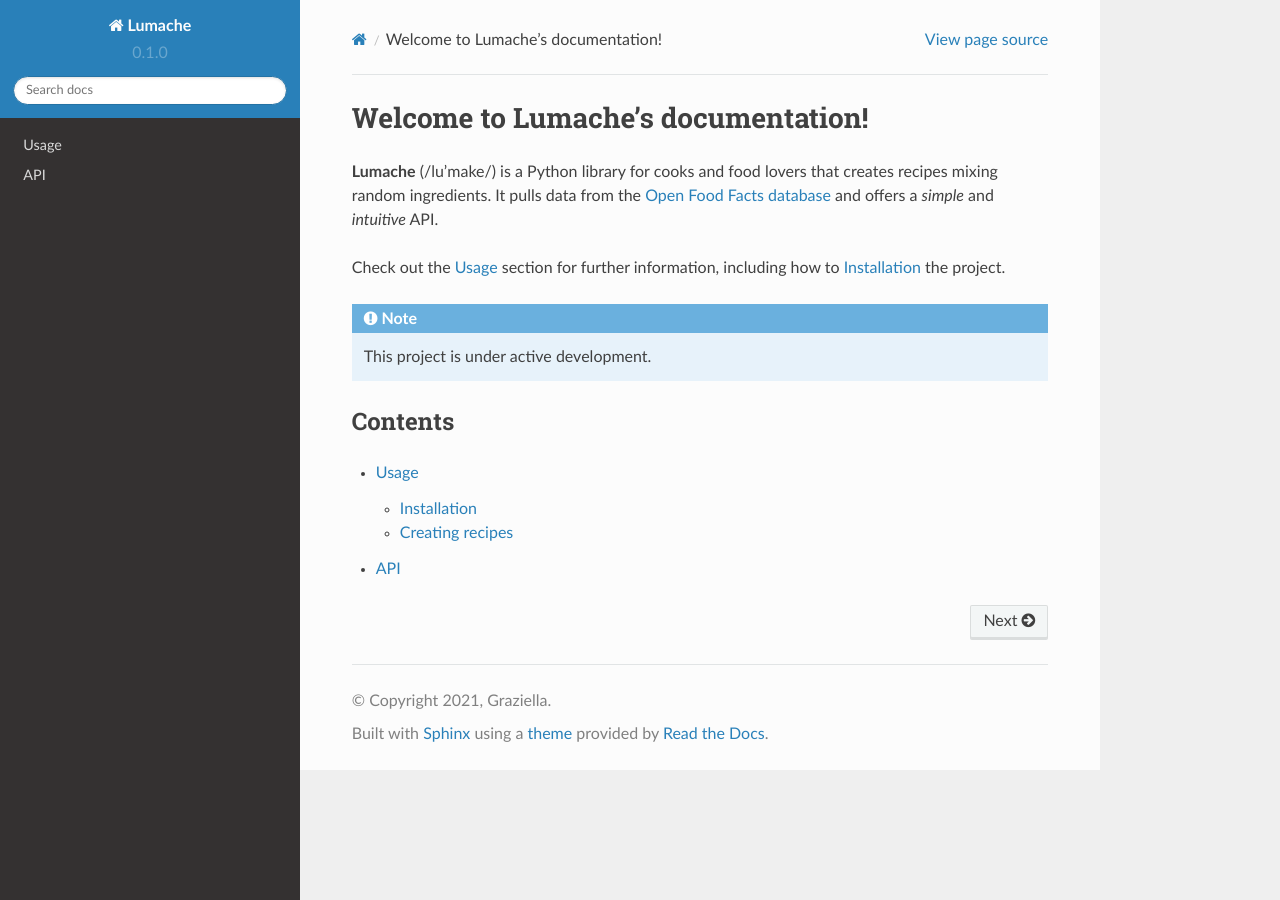
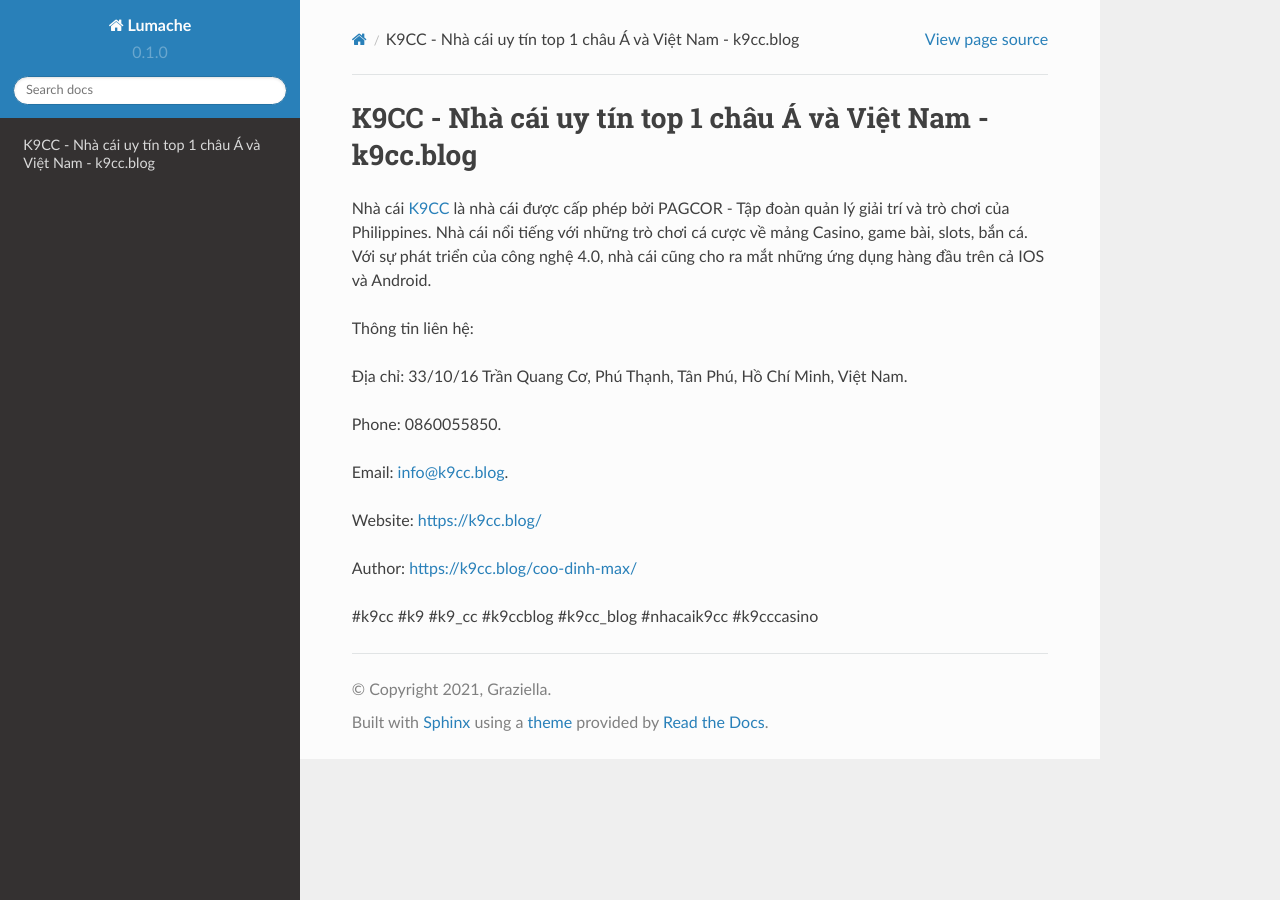
Before and after one commit to socialentity1/k9ccblog, a Sphinx documentation site: the page built from docs/source/index.rst, in a window 1280 px wide. Built offline with Sphinx 7.4.7 and the Read the Docs theme 2.0.0, drawn with Linux system fonts in a browser that asks for light colours.

Commit message:
Update index.rst

```diff
--- a/docs/source/index.rst
+++ b/docs/source/index.rst
@@ -1,22 +1,18 @@
-Welcome to Lumache's documentation!
+K9CC - Nhà cái uy tín top 1 châu Á và Việt Nam - k9cc.blog
 ===================================
 
-**Lumache** (/lu'make/) is a Python library for cooks and food lovers
-that creates recipes mixing random ingredients.
-It pulls data from the `Open Food Facts database <https://world.openfoodfacts.org/>`_
-and offers a *simple* and *intuitive* API.
+Nhà cái `K9CC <https://k9cc.blog/>`_ là nhà cái được cấp phép bởi PAGCOR - Tập đoàn quản lý giải trí và trò chơi của Philippines. Nhà cái nổi tiếng với những trò chơi cá cược về mảng Casino, game bài, slots, bắn cá. Với sự phát triển của công nghệ 4.0, nhà cái cũng cho ra mắt những ứng dụng hàng đầu trên cả IOS và Android.
 
-Check out the :doc:`usage` section for further information, including
-how to :ref:`installation` the project.
+Thông tin liên hệ:
 
-.. note::
+Địa chỉ: 33/10/16 Trần Quang Cơ, Phú Thạnh, Tân Phú, Hồ Chí Minh, Việt Nam.
 
-   This project is under active development.
+Phone: 0860055850.
 
-Contents
---------
+Email: info@k9cc.blog.
 
-.. toctree::
+Website: https://k9cc.blog/
 
-   usage
-   api
+Author: https://k9cc.blog/coo-dinh-max/
+
+#k9cc #k9 #k9_cc #k9ccblog #k9cc_blog #nhacaik9cc #k9cccasino
```
